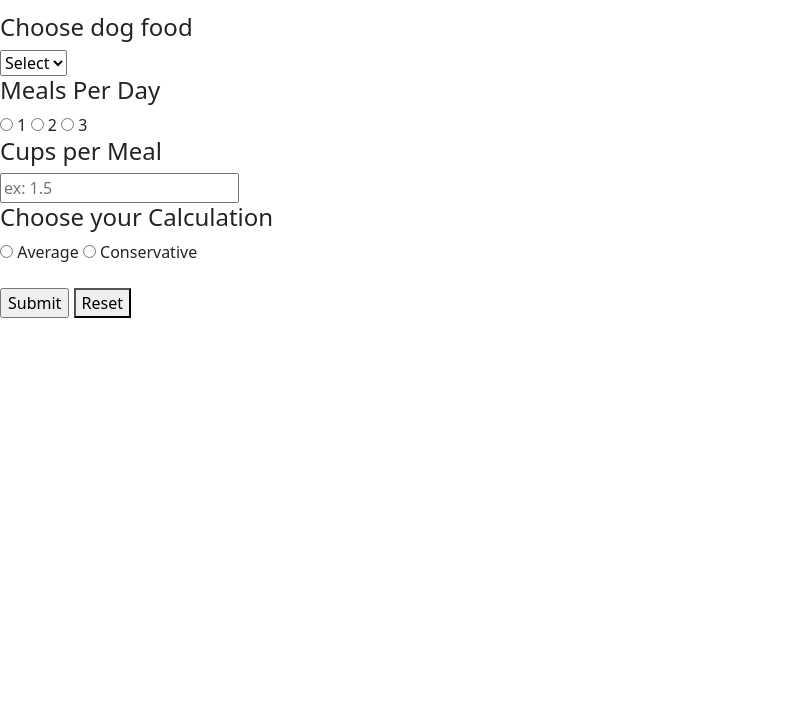
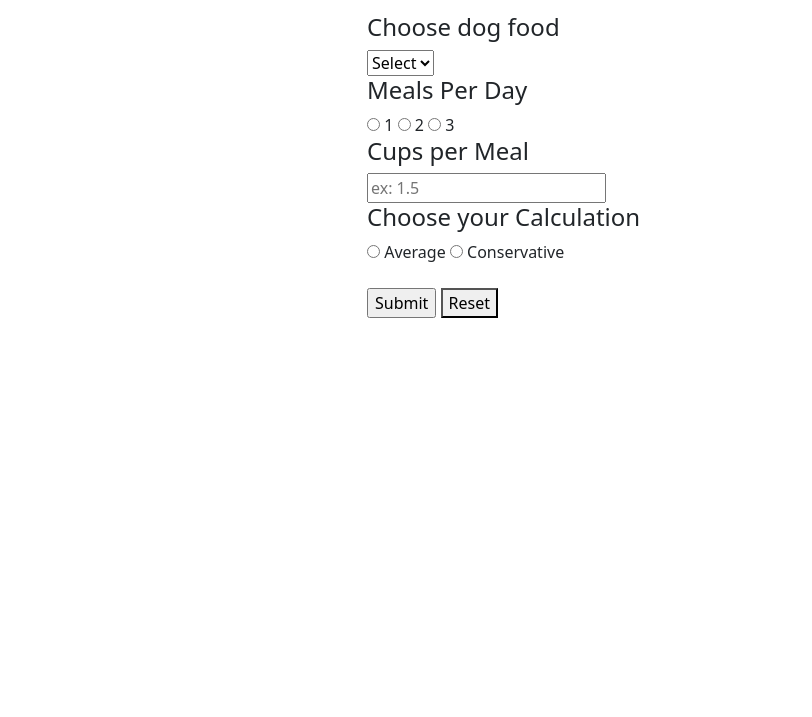
Before and after one commit to Danielle254/Dog-Food-Calculator, a plain HTML site: page index.html in a window 1280 px wide. Shown: the part 83-800 px from the top of the page, without its empty margins (0-812 px from the left). Drawn offline with nearby package versions, Linux system fonts and the light colour scheme.

Commit message:
create body container and center app on page

```diff
--- a/index.html
+++ b/index.html
@@ -7,8 +7,9 @@
     <link rel="stylesheet" href="./style.css">
     <link href="https://cdn.jsdelivr.net/npm/bootstrap@5.3.3/dist/css/bootstrap.min.css" rel="stylesheet" integrity="sha384-QWTKZyjpPEjISv5WaRU9OFeRpok6YctnYmDr5pNlyT2bRjXh0JMhjY6hW+ALEwIH" crossorigin="anonymous">
 </head>
-<body onload="populate()">
-    <main>
+<body onload="populate()" class="container">
+    <main class="row justify-content-center">
+        <div class="col-xs-12 col-lg-6">
             <h1>Dog Food Calculator</h1>
             <p>Note: all fields are required</p>
             <div class="input">
@@ -44,6 +45,7 @@
                 <p>This food costs $<span id="price_per_pound"></span> per pound and $<span id="price_per_month"></span> per month, on average.</p>
                 <a id="buy_now"><button >Buy Now</button></a>
             </div>
+        </div>
     </main>
     <script src="https://cdn.jsdelivr.net/npm/bootstrap@5.3.3/dist/js/bootstrap.bundle.min.js" integrity="sha384-YvpcrYf0tY3lHB60NNkmXc5s9fDVZLESaAA55NDzOxhy9GkcIdslK1eN7N6jIeHz" crossorigin="anonymous"></script>
 </body>
```
Lines whose indentation alone changed are shown as unchanged.
